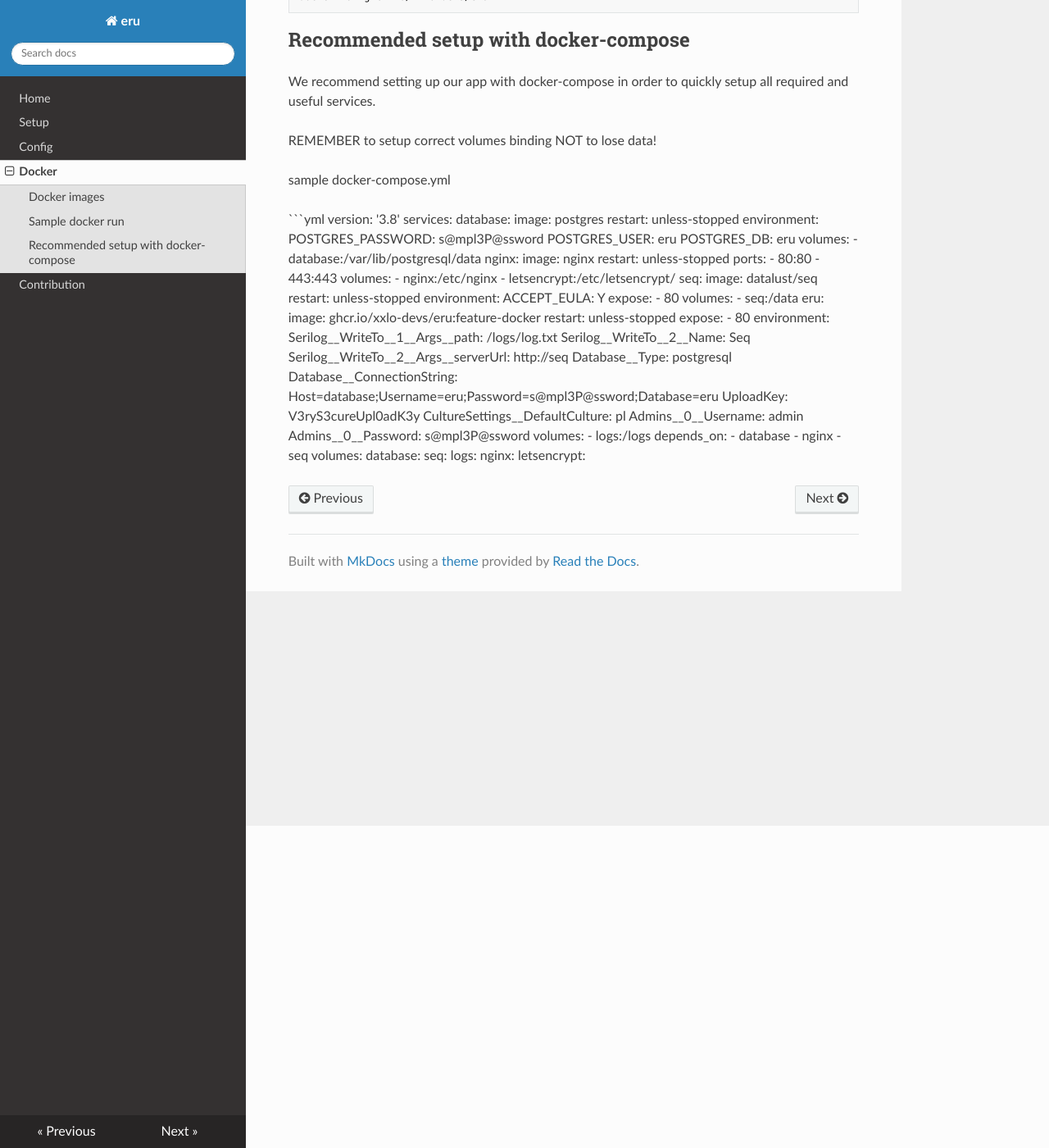
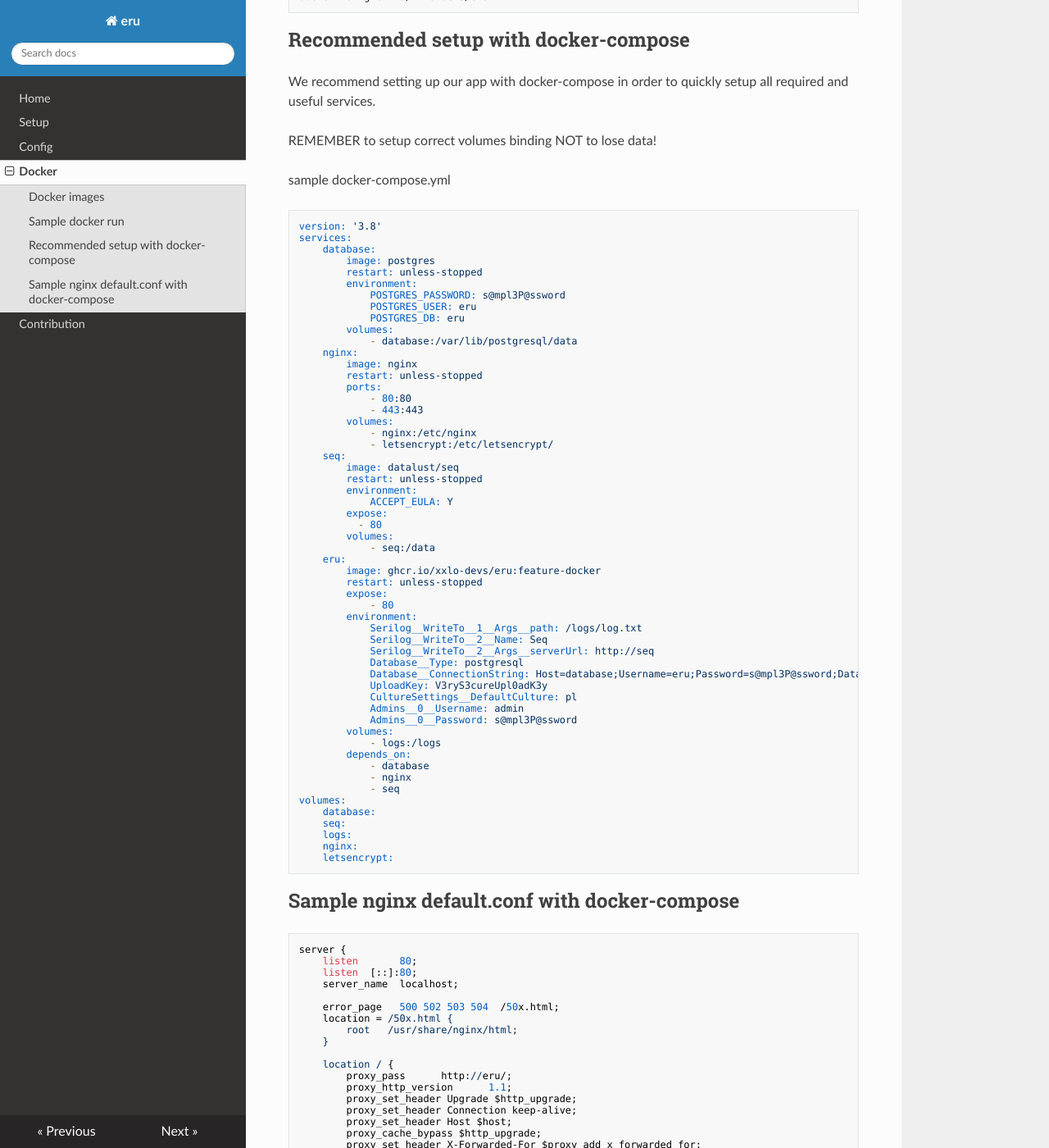
Before and after one commit to xxlo-devs/eru, an MkDocs documentation site: the page built from docs/docker.md, in a window 1280 px wide and 1400 px high, scrolled down 393 px. Shown: the whole window at 82% size. Built offline with MkDocs 1.6.1, drawn with Linux system fonts in a browser that asks for light colours; nearby versions of some CDN libraries; some of the changed text lies outside the part shown.

Commit message:
add default.conf nginx

````diff
--- a/docs/docker.md
+++ b/docs/docker.md
@@ -77,3 +77,41 @@ volumes:
     logs:
     nginx:
     letsencrypt:
+```
+
+## Sample nginx default.conf with docker-compose
+
+```
+server {
+    listen       80;
+    listen  [::]:80;
+    server_name  localhost;
+
+    error_page   500 502 503 504  /50x.html;
+    location = /50x.html {
+        root   /usr/share/nginx/html;
+    }
+
+    location / {
+        proxy_pass      http://eru/;
+        proxy_http_version      1.1;
+        proxy_set_header Upgrade $http_upgrade;
+        proxy_set_header Connection keep-alive;
+        proxy_set_header Host $host;
+        proxy_cache_bypass $http_upgrade;
+        proxy_set_header X-Forwarded-For $proxy_add_x_forwarded_for;
+        proxy_set_header X-Forwarded-Proto $scheme;
+    }
+
+    location /seq/ {
+        proxy_pass      http://seq/;
+        proxy_http_version      1.1;
+        proxy_set_header Upgrade $http_upgrade;
+        proxy_set_header Connection keep-alive;
+        proxy_set_header Host $host;
+        proxy_cache_bypass $http_upgrade;
+        proxy_set_header X-Forwarded-For $proxy_add_x_forwarded_for;
+        proxy_set_header X-Forwarded-Proto $scheme;
+    }
+}
+```
````
